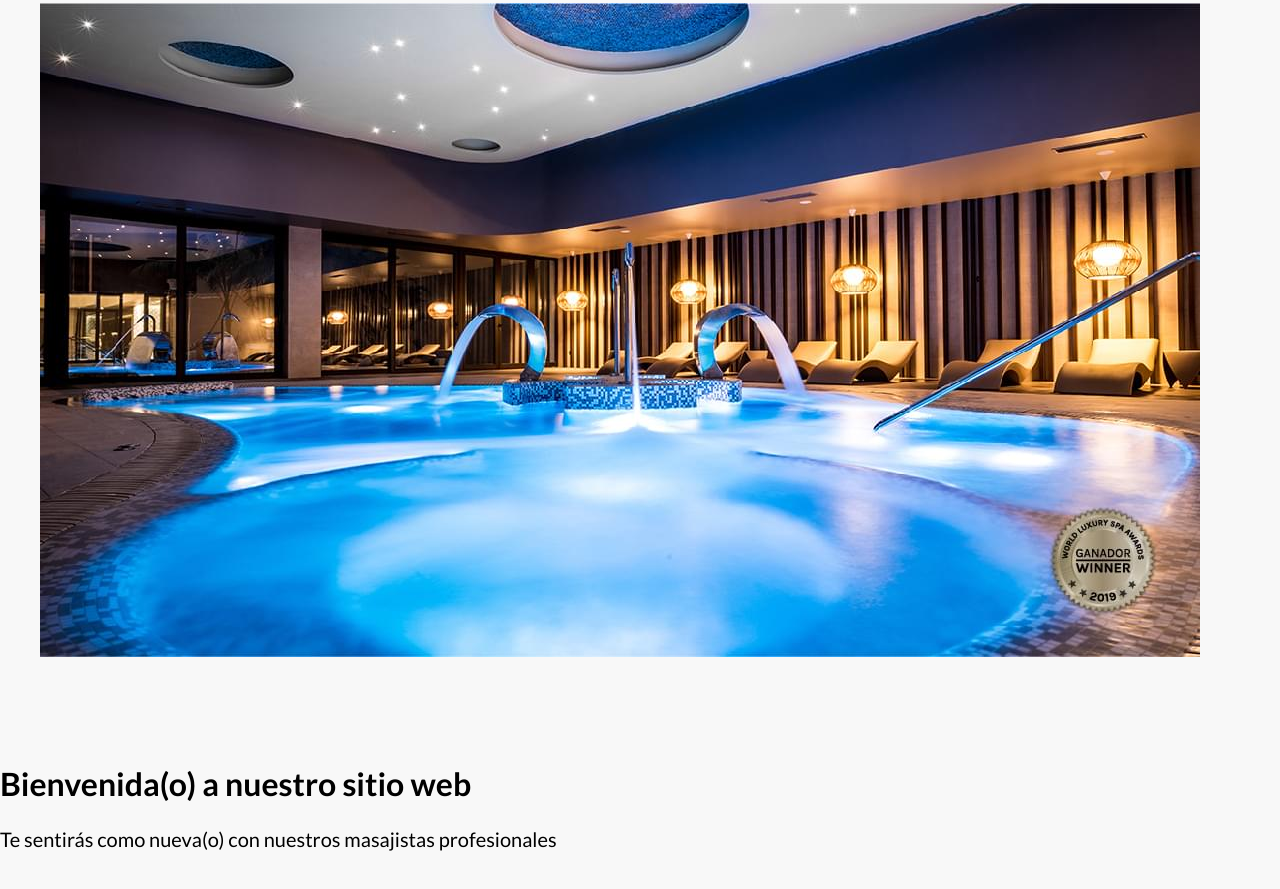
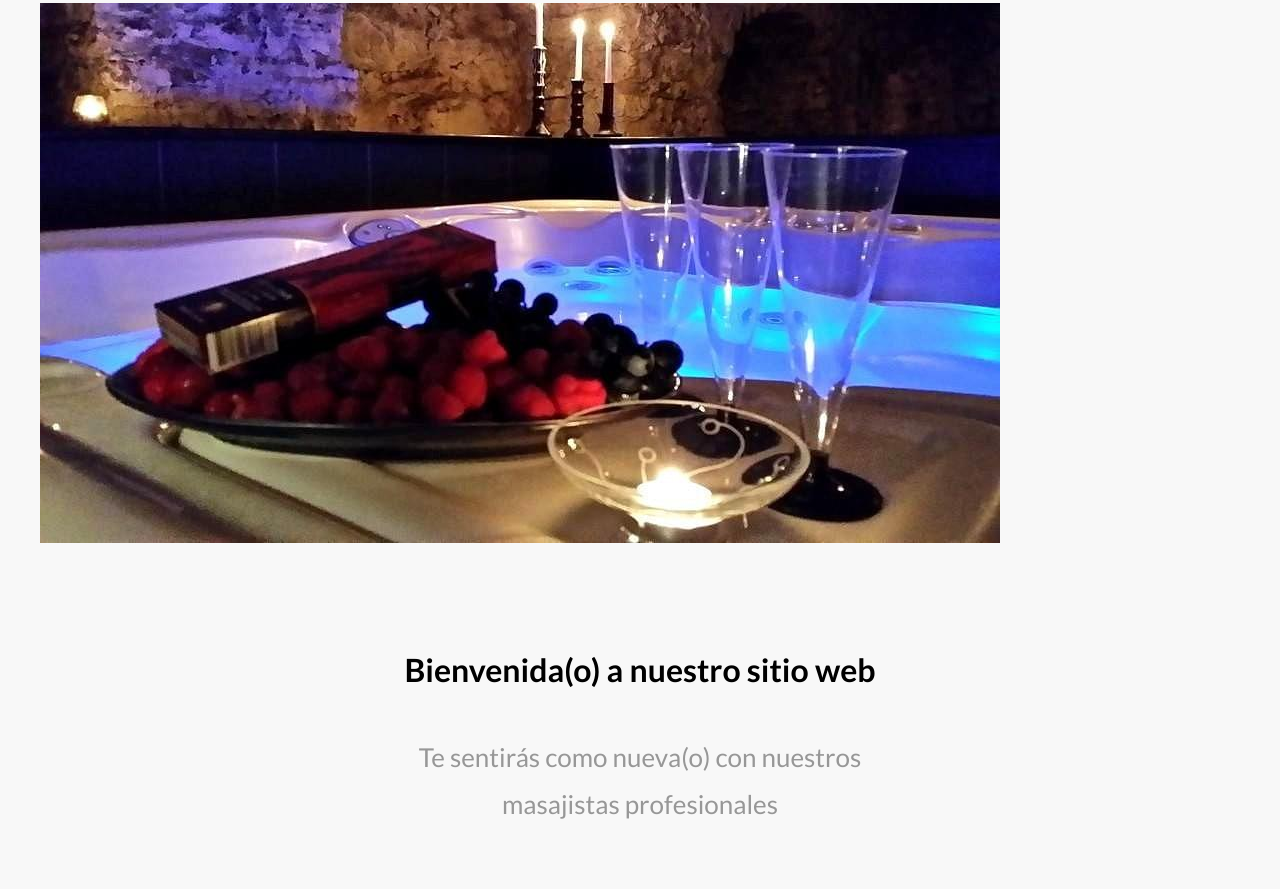
Before and after one commit to topgirl2410/SPA, a website: page index.html in a window 1280 px wide. Shown: the part 407-1296 px from the top of the page. Drawn offline with Linux system fonts and the light colour scheme; a web font is replaced by a local one.

Commit message:
creando la seccion de bienvenida

```diff
--- a/index.html
+++ b/index.html
@@ -60,7 +60,7 @@
     <section class="slider">
         <ul class="slider__contenedor">
             <li class="slider__slide">
-                <img src="build/img/spa2.jpg" alt="imagen slide">
+                <img src="build/img/spa4.jpg" alt="imagen slide">
             </li>
         </ul>
     </section>
--- a/src/scss/app.scss
+++ b/src/scss/app.scss
@@ -1,3 +1,4 @@
 @use 'base';
 @use 'ui/header';
 @use 'ui/social';
+@use 'ui/contenido';
--- /dev/null
+++ b/src/scss/ui/contenido/_bienvenida.scss
@@ -0,0 +1,18 @@
+@use 'base/variables' as v;
+@use 'base/mixins' as m;
+
+.bienvenida {
+    text-align: center;
+
+    &__heading {
+
+    }
+
+    &__texto {
+        font-size: 2.6rem;
+        color: v.$gris;
+        max-width: 50rem;
+        margin: 4rem auto 0 auto;
+        line-height: 1.8;
+    }
+}
--- /dev/null
+++ b/src/scss/ui/contenido/_index.scss
@@ -0,0 +1 @@
+@forward 'bienvenida';
```
Also changed, not shown: build/css/app.css, build/img/spa4.avif (added), build/img/spa4.jpg (added), build/img/spa4.webp (added), src/img/spa4.jpg (added), 1 other file.
